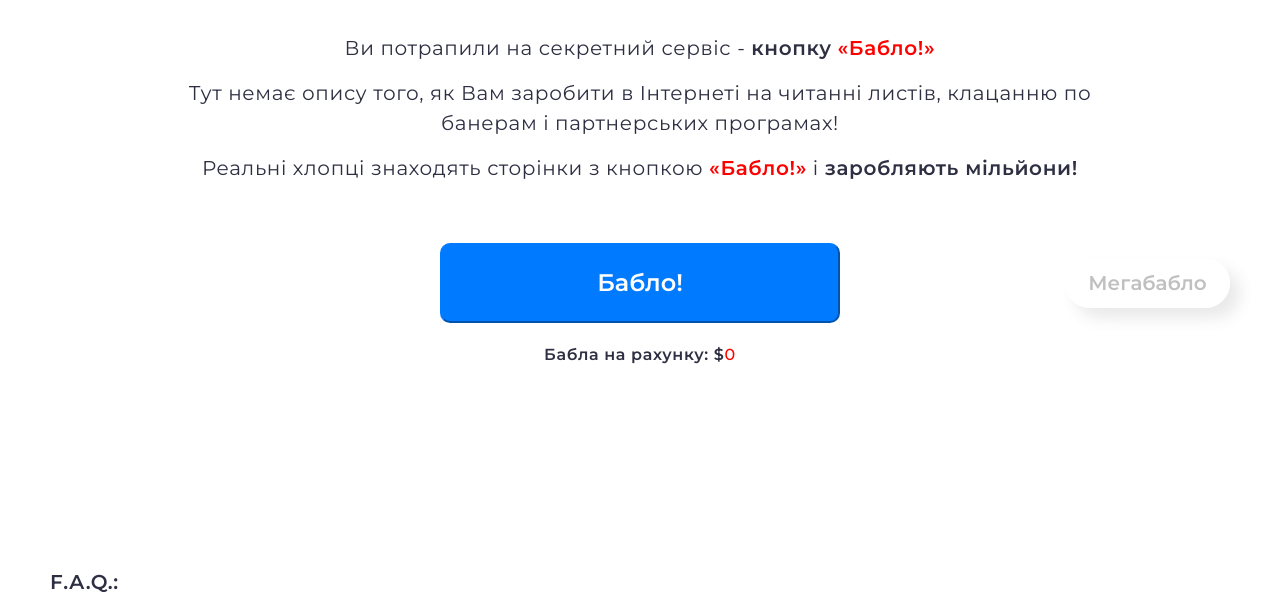
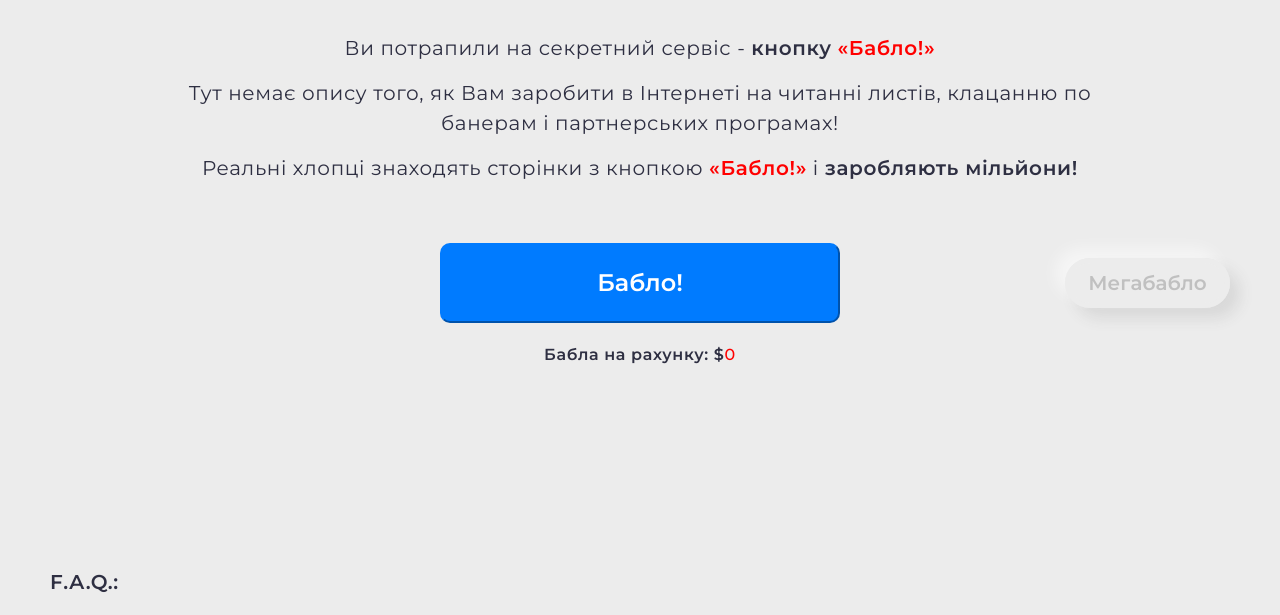
Before and after one commit to ReshetS/goit-js-ap, a website built with Vite: page src/index.html in a window 1280 px wide. Shown: the part 171-786 px from the top of the page. Built offline with nearby package versions, Linux system fonts and the light colour scheme; no server answers.

Commit message:
Change background-color

```diff
--- a/src/css/styles.css
+++ b/src/css/styles.css
@@ -66,7 +66,7 @@ html {
   letter-spacing: 0.04em;
   font-weight: 400;
   color: #2e2f42;
-  background-color: rgba(255, 255, 255, 0.87);
+  background-color: #ececec;
 }
 
 .section {
@@ -151,7 +151,7 @@ html {
   box-shadow: -10px -10px 15px rgba(255, 255, 255, 0.5),
     10px 10px 15px rgba(70, 70, 70, 0.12);
   border-radius: 25px;
-  border: 5px solid rgba(255, 255, 255, 0.87);
+  border: 5px solid #ececec;
   outline: none;
   display: flex;
   align-items: center;
```
